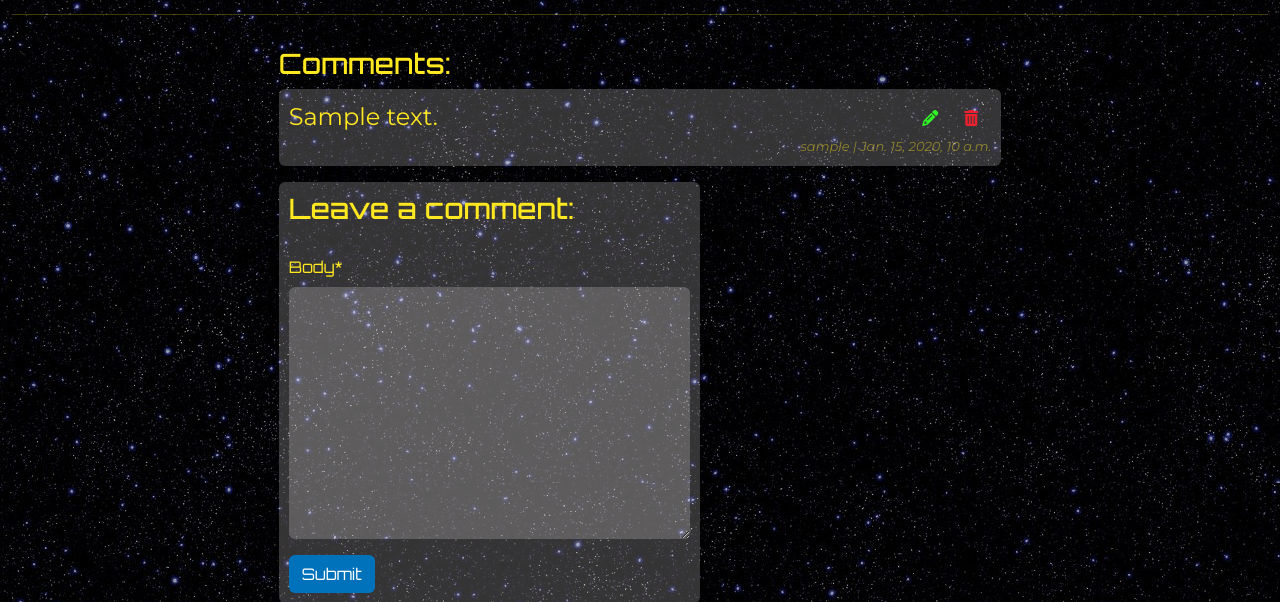
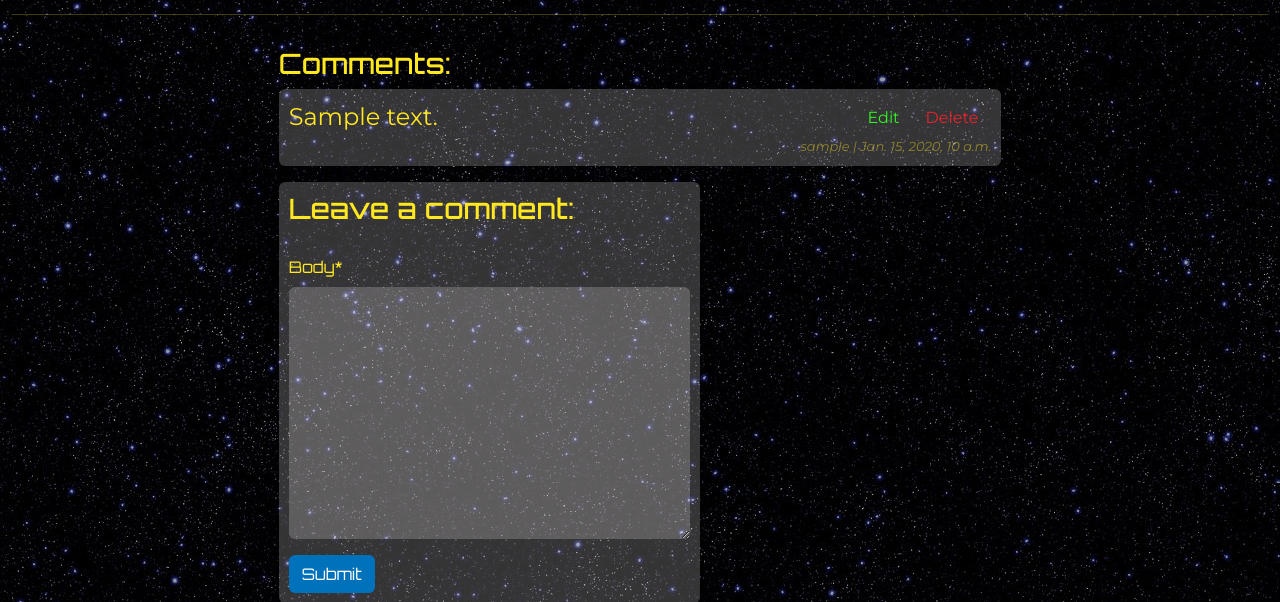
Before and after one commit to Darthspider360/The-Comlink, a Django app: page /1/ in a window 1280 px wide. Shown: the part 235-837 px from the top of the page. Run offline with Django 4.2, Linux system fonts and the light colour scheme; a user stored in the database is signed in; tables that the repository leaves empty hold one stand-in row (values such as "Sample post"); parts of the project's set-up code (start-up, migrations or seed data) failed here and were passed over; some libraries are stand-ins or nearby versions.

Commit message:
BUGFIX: changing edit and delete buttons

```diff
--- a/feed/templates/feed/post_view.html
+++ b/feed/templates/feed/post_view.html
@@ -51,10 +51,8 @@
                     </div>
                     {% if user.is_authenticated and comment.author == user %}
                     <div class="buttons d-flex justify-content-end col-2">
-                        <button class="btn btn-edit" comment_id="{{ comment.id }}"><i class="fa-solid fa-pencil"
-                                style="color: #2ff924;"></i></button>
-                        <button class="btn btn-delete" comment_id="{{ comment.id }}"><i class="fa-solid fa-trash-can"
-                                style="color: #eb212e;"></i></button>
+                        <button class="btn btn-edit custom-edit"  comment_id="{{ comment.id }}">Edit</button>
+                        <button class="btn btn-delete custom-delete" id="delete-button" comment_id="{{ comment.id }}">Delete</button>
 
                     </div>
                     {% elif user.is_authenticated %}
--- a/static/css/style.css
+++ b/static/css/style.css
@@ -31,6 +31,29 @@ p {
 .link-colour{
     color: #0072bb;
 }
+.custom-edit {
+    color: #2ff924;
+    font-size: medium;
+    font-family: 'Montserrat', sans-serif;
+}
+
+.custom-edit:hover{
+    color: #2ff924;
+    border: solid 2px #2ff924;
+    box-shadow: 0 0 5px #0072bb, 0 0 25px #2ff924;
+}
+
+.custom-delete {
+    color: #EB212E;
+    font-size: medium;
+    font-family: 'Montserrat', sans-serif;
+}
+
+.custom-delete:hover{
+    color: #EB212E;
+    border: solid 2px #EB212E;
+    box-shadow: 0 0 5px #0072bb, 0 0 25px #EB212E;
+}
 
 .custom-button{
     background-color: #0072bb;
@@ -62,7 +85,6 @@ p {
     font-size: small;
     font-weight: light;
     font-style: italic;
-
 }
 
 .comment-count{
@@ -92,6 +114,7 @@ p {
     height: auto;
     width: 75%;
 }
+
 
 /* profile */
 
```
Also changed, not shown: 1 other file.
